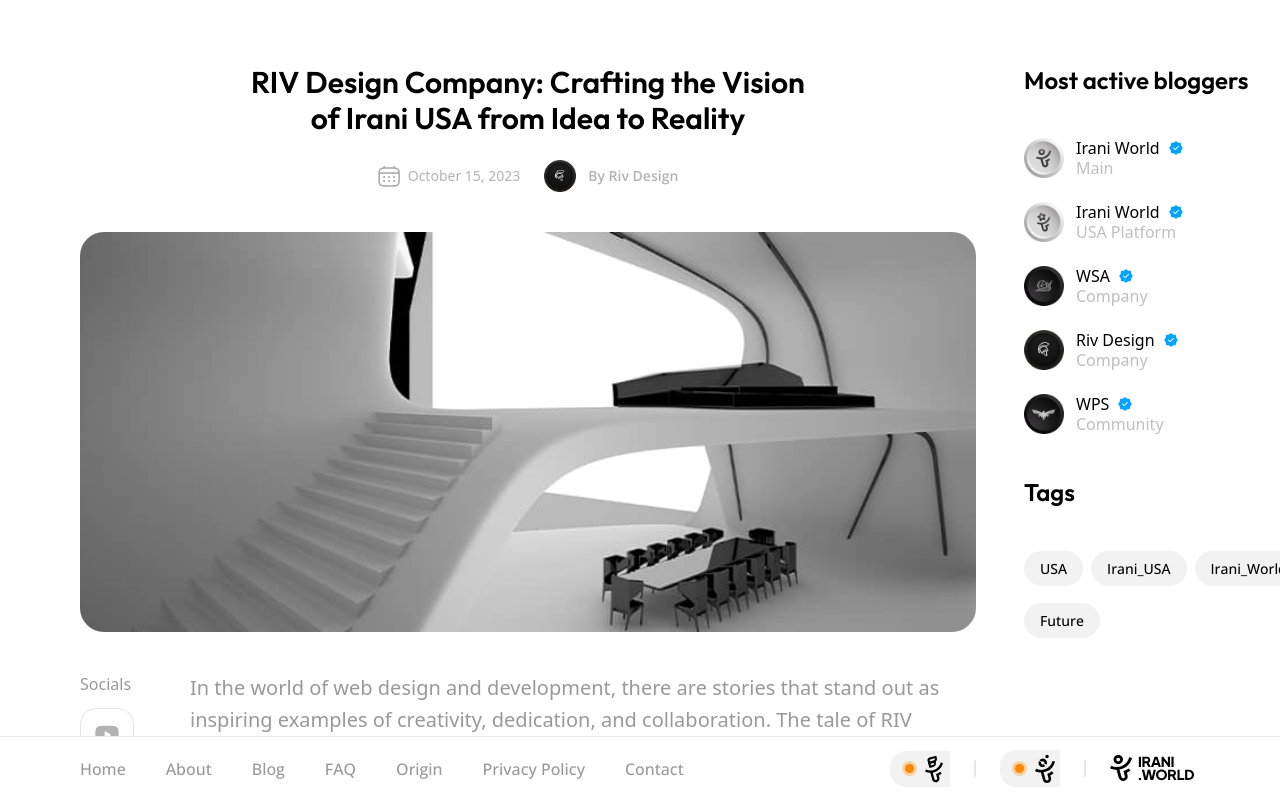
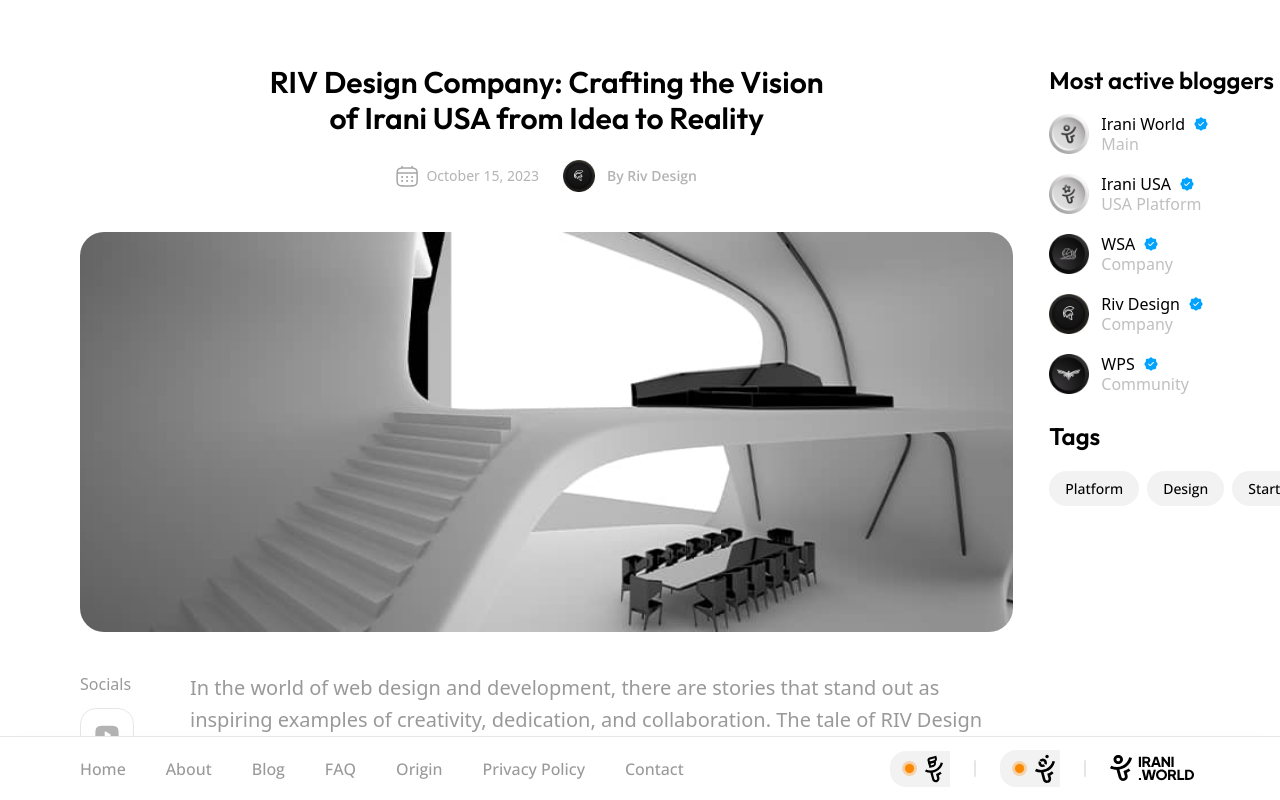
Before and after one commit to MiladDevarts/irani-world, a Next.js app: page /blog/vision-of-irani-usa in a window 1280 px wide. Built offline with nearby package versions, Linux system fonts and the light colour scheme.

Commit message:
fix: edit sidebar spacing

```diff
--- a/app/blog/irani-world-job-personalization-iranian-americans/page.tsx
+++ b/app/blog/irani-world-job-personalization-iranian-americans/page.tsx
@@ -18,7 +18,7 @@ const page = () => {
     <>
       <OverlayMenu />
       <main className="container flex flex-col lg:flex-row">
-        <div className="w-full lg:w-4/5 pt-16 mt-20 lg:mt-0">
+        <div className="w-full lg:w-5/6 pt-16 mt-20 lg:mt-0">
           <div className="w-full flex flex-col items-start lg:items-center mb-10">
             <h1 className="text-left text-black font-outfit text-3xl font-semibold lg:text-center max-w-xl">
               Unveiling Irani.World's American Section: A Job and
@@ -441,13 +441,13 @@ const page = () => {
             </div>
           </div>
         </div>
-        <div className="lg:relative w-full lg:w-1/5 lg:h-screen">
-          <div className="lg:fixed w-full h-full pt-16">
-            <div className="flex flex-col lg:mx-5 lg:ml-12">
-              <h3 className="text-2xl font-outfit font-semibold text-black mb-10">
+        <div className="lg:relative w-full lg:w-1/6 lg:h-screen">
+          <div className="lg:fixed w-full h-full pt-16 lg:ml-4">
+            <div className="flex flex-col mx-0 lg:mx-5">
+              <h3 className="text-2xl font-outfit font-semibold text-black mb-4">
                 Most active bloggers
               </h3>
-              <div className="flex flex-col gap-y-5">
+              <div className="flex flex-col gap-y-4">
                 <ActiveBlogger
                   icon={"/images/bloggers/irani-world.png"}
                   title={"Irani World"}
@@ -455,7 +455,7 @@ const page = () => {
                 />
                 <ActiveBlogger
                   icon={"/images/bloggers/irani-usa.png"}
-                  title={"Irani World"}
+                  title={"Irani USA"}
                   role={"USA Platform"}
                 />
                 <ActiveBlogger
@@ -475,18 +475,17 @@ const page = () => {
                 />
               </div>
             </div>
-            <div className="flex flex-col lg:mx-5 lg:ml-12 mt-10">
-              <h3 className="text-2xl font-outfit font-semibold text-black mb-10">
+            <div className="flex flex-col lg:mx-5 mt-6">
+              <h3 className="text-2xl font-outfit font-semibold text-black mb-4">
                 Tags
               </h3>
               <div className="max-w-sm flex items-center flex-wrap gap-x-2 gap-y-3">
-                <Tag title={"Job_Seeking"} />
-                <Tag title={"jobs"} />
-                <Tag title={"iranian"} />
-                <Tag title={"Iranian_Amarican"} />
-                <Tag title={"Community"} />
+                <Tag title={"Platform"} />
+                <Tag title={"Design"} />
+                <Tag title={"Starter"} />
               </div>
             </div>
+
           </div>
         </div>
       </main>
--- a/app/blog/vision-of-irani-usa/page.tsx
+++ b/app/blog/vision-of-irani-usa/page.tsx
@@ -18,7 +18,7 @@ const page = () => {
     <>
       <OverlayMenu />
       <main className="container flex flex-col lg:flex-row">
-        <div className="w-full lg:w-4/5 pt-16 mt-20 lg:mt-0">
+        <div className="w-full lg:w-5/6 pt-16 mt-20 lg:mt-0">
           <div className="w-full flex flex-col items-start lg:items-center mb-10">
             <h1 className="text-left text-black font-outfit text-3xl font-semibold lg:text-center max-w-xl">
               RIV Design Company: Crafting the Vision of Irani USA from Idea to
@@ -355,13 +355,13 @@ const page = () => {
             </div>
           </div>
         </div>
-        <div className="lg:relative w-full lg:w-1/5 lg:h-screen">
-          <div className="lg:fixed w-full h-full pt-16">
-            <div className="flex flex-col lg:mx-5 lg:ml-12">
-              <h3 className="text-2xl font-outfit font-semibold text-black mb-10">
+        <div className="lg:relative w-full lg:w-1/6 lg:h-screen">
+          <div className="lg:fixed w-full h-full pt-16 lg:ml-4">
+            <div className="flex flex-col mx-0 lg:mx-5">
+              <h3 className="text-2xl font-outfit font-semibold text-black mb-4">
                 Most active bloggers
               </h3>
-              <div className="flex flex-col gap-y-5">
+              <div className="flex flex-col gap-y-4">
                 <ActiveBlogger
                   icon={"/images/bloggers/irani-world.png"}
                   title={"Irani World"}
@@ -369,7 +369,7 @@ const page = () => {
                 />
                 <ActiveBlogger
                   icon={"/images/bloggers/irani-usa.png"}
-                  title={"Irani World"}
+                  title={"Irani USA"}
                   role={"USA Platform"}
                 />
                 <ActiveBlogger
@@ -389,18 +389,17 @@ const page = () => {
                 />
               </div>
             </div>
-            <div className="flex flex-col lg:mx-5 lg:ml-12 mt-10">
-              <h3 className="text-2xl font-outfit font-semibold text-black mb-10">
+            <div className="flex flex-col lg:mx-5 mt-6">
+              <h3 className="text-2xl font-outfit font-semibold text-black mb-4">
                 Tags
               </h3>
               <div className="max-w-sm flex items-center flex-wrap gap-x-2 gap-y-3">
-                <Tag title={"USA"} />
-                <Tag title={"Irani_USA"} />
-                <Tag title={"Irani_World"} />
-                <Tag title={"Vision"} />
-                <Tag title={"Future"} />
+                <Tag title={"Platform"} />
+                <Tag title={"Design"} />
+                <Tag title={"Starter"} />
               </div>
             </div>
+
           </div>
         </div>
       </main>
--- a/app/blog/what-is-irani-world/page.tsx
+++ b/app/blog/what-is-irani-world/page.tsx
@@ -16,7 +16,7 @@ const page = () => {
     <>
       <OverlayMenu />
       <main className="relative container flex flex-col lg:flex-row">
-        <div className="w-full lg:w-4/5 pt-16 mt-20 lg:mt-0">
+        <div className="w-full lg:w-5/6 pt-16 mt-20 lg:mt-0">
           <div className="w-full flex flex-col items-start lg:items-center mb-10">
             <h1 className="text-left text-black font-outfit text-3xl font-semibold lg:text-center max-w-xl">
               What is the Irani.World platform?
@@ -351,13 +351,13 @@ const page = () => {
             </div>
           </div>
         </div>
-        <div className="lg:relative w-full lg:w-1/5 lg:h-screen">
-          <div className="lg:fixed w-full h-full pt-16">
-            <div className="flex flex-col lg:mx-5 lg:ml-12">
-              <h3 className="text-2xl font-outfit font-semibold text-black mb-10">
+        <div className="lg:relative w-full lg:w-1/6 lg:h-screen">
+          <div className="lg:fixed w-full h-full pt-16 lg:ml-4">
+            <div className="flex flex-col mx-0 lg:mx-5">
+              <h3 className="text-2xl font-outfit font-semibold text-black mb-4">
                 Most active bloggers
               </h3>
-              <div className="flex flex-col gap-y-5">
+              <div className="flex flex-col gap-y-4">
                 <ActiveBlogger
                   icon={"/images/bloggers/irani-world.png"}
                   title={"Irani World"}
@@ -365,7 +365,7 @@ const page = () => {
                 />
                 <ActiveBlogger
                   icon={"/images/bloggers/irani-usa.png"}
-                  title={"Irani World"}
+                  title={"Irani USA"}
                   role={"USA Platform"}
                 />
                 <ActiveBlogger
@@ -385,18 +385,17 @@ const page = () => {
                 />
               </div>
             </div>
-            <div className="flex flex-col lg:mx-5 lg:ml-12 mt-10">
-              <h3 className="text-2xl font-outfit font-semibold text-black mb-10">
+            <div className="flex flex-col lg:mx-5 mt-6">
+              <h3 className="text-2xl font-outfit font-semibold text-black mb-4">
                 Tags
               </h3>
               <div className="max-w-sm flex items-center flex-wrap gap-x-2 gap-y-3">
                 <Tag title={"Platform"} />
-                <Tag title={"Launch"} />
-                <Tag title={"Iran"} />
-                <Tag title={"Community"} />
-                <Tag title={"Iranian"} />
+                <Tag title={"Design"} />
+                <Tag title={"Starter"} />
               </div>
             </div>
+
           </div>
         </div>
       </main>
--- a/app/blog/why-use-invest-time-iraniworld/page.tsx
+++ b/app/blog/why-use-invest-time-iraniworld/page.tsx
@@ -18,7 +18,7 @@ const page = () => {
     <>
       <OverlayMenu />
       <main className="container flex flex-col lg:flex-row">
-        <div className="w-full lg:w-4/5 pt-16 mt-20 lg:mt-0">
+        <div className="w-full lg:w-5/6 pt-16 mt-20 lg:mt-0">
           <div className="w-full flex flex-col items-start lg:items-center mb-10">
             <h1 className="text-left text-black font-outfit text-3xl font-semibold lg:text-center max-w-xl">
               Why should you use and invest time in the Irani.World platform?
@@ -374,13 +374,13 @@ const page = () => {
             </div>
           </div>
         </div>
-        <div className="lg:relative w-full lg:w-1/5 lg:h-screen">
-          <div className="lg:fixed w-full h-full pt-16">
-            <div className="flex flex-col lg:mx-5 lg:ml-12">
-              <h3 className="text-2xl font-outfit font-semibold text-black mb-10">
+        <div className="lg:relative w-full lg:w-1/6 lg:h-screen">
+          <div className="lg:fixed w-full h-full pt-16 lg:ml-4">
+            <div className="flex flex-col mx-0 lg:mx-5">
+              <h3 className="text-2xl font-outfit font-semibold text-black mb-4">
                 Most active bloggers
               </h3>
-              <div className="flex flex-col gap-y-5">
+              <div className="flex flex-col gap-y-4">
                 <ActiveBlogger
                   icon={"/images/bloggers/irani-world.png"}
                   title={"Irani World"}
@@ -388,7 +388,7 @@ const page = () => {
                 />
                 <ActiveBlogger
                   icon={"/images/bloggers/irani-usa.png"}
-                  title={"Irani World"}
+                  title={"Irani USA"}
                   role={"USA Platform"}
                 />
                 <ActiveBlogger
@@ -408,18 +408,17 @@ const page = () => {
                 />
               </div>
             </div>
-            <div className="flex flex-col lg:mx-5 lg:ml-12 mt-10">
-              <h3 className="text-2xl font-outfit font-semibold text-black mb-10">
+            <div className="flex flex-col lg:mx-5 mt-6">
+              <h3 className="text-2xl font-outfit font-semibold text-black mb-4">
                 Tags
               </h3>
               <div className="max-w-sm flex items-center flex-wrap gap-x-2 gap-y-3">
                 <Tag title={"Platform"} />
-                <Tag title={"Launch"} />
-                <Tag title={"Iran"} />
-                <Tag title={"Community"} />
-                <Tag title={"Iranian"} />
+                <Tag title={"Design"} />
+                <Tag title={"Starter"} />
               </div>
             </div>
+
           </div>
         </div>
       </main>
--- a/app/blog/wps-associations-new-endeavor/page.tsx
+++ b/app/blog/wps-associations-new-endeavor/page.tsx
@@ -17,7 +17,7 @@ const page = () => {
     <>
       <OverlayMenu />
       <main className="container flex flex-col lg:flex-row">
-        <div className="w-full lg:w-4/5 pt-16 mt-20 lg:mt-0">
+        <div className="w-full lg:w-5/6 pt-16 mt-20 lg:mt-0">
           <div className="w-full flex flex-col items-start lg:items-center mb-10">
             <h1 className="text-left text-black font-outfit text-3xl font-semibold lg:text-center max-w-xl">
               Bridging Boundaries: WPS Association's New Endeavor - WSA
@@ -387,13 +387,13 @@ const page = () => {
             </div>
           </div>
         </div>
-        <div className="lg:relative w-full lg:w-1/5 lg:h-screen">
-          <div className="lg:fixed w-full h-full pt-16">
-            <div className="flex flex-col mx-5 lg:ml-12">
-              <h3 className="text-2xl font-outfit font-semibold text-black mb-10">
+        <div className="lg:relative w-full lg:w-1/6 lg:h-screen">
+          <div className="lg:fixed w-full h-full pt-16 lg:ml-4">
+            <div className="flex flex-col mx-0 lg:mx-5">
+              <h3 className="text-2xl font-outfit font-semibold text-black mb-4">
                 Most active bloggers
               </h3>
-              <div className="flex flex-col gap-y-5">
+              <div className="flex flex-col gap-y-4">
                 <ActiveBlogger
                   icon={"/images/bloggers/irani-world.png"}
                   title={"Irani World"}
@@ -401,7 +401,7 @@ const page = () => {
                 />
                 <ActiveBlogger
                   icon={"/images/bloggers/irani-usa.png"}
-                  title={"Irani World"}
+                  title={"Irani USA"}
                   role={"USA Platform"}
                 />
                 <ActiveBlogger
@@ -421,18 +421,17 @@ const page = () => {
                 />
               </div>
             </div>
-            <div className="flex flex-col lg:mx-5 lg:ml-12 mt-10">
-              <h3 className="text-2xl font-outfit font-semibold text-black mb-10">
+            <div className="flex flex-col lg:mx-5 mt-6">
+              <h3 className="text-2xl font-outfit font-semibold text-black mb-4">
                 Tags
               </h3>
               <div className="max-w-sm flex items-center flex-wrap gap-x-2 gap-y-3">
                 <Tag title={"Platform"} />
-                <Tag title={"Launch"} />
-                <Tag title={"Iran"} />
-                <Tag title={"Community"} />
-                <Tag title={"Iranian"} />
+                <Tag title={"Design"} />
+                <Tag title={"Starter"} />
               </div>
             </div>
+
           </div>
         </div>
       </main>
--- a/app/blog/wsa-riv-wps-partnership-innovative-ad-platform/page.tsx
+++ b/app/blog/wsa-riv-wps-partnership-innovative-ad-platform/page.tsx
@@ -17,7 +17,7 @@ const page = () => {
     <>
       <OverlayMenu />
       <main className="container flex flex-col lg:flex-row">
-        <div className="w-full lg:w-4/5 pt-16 mt-20 lg:mt-0">
+        <div className="w-full lg:w-5/6 pt-16 mt-20 lg:mt-0">
           <div className="w-full flex flex-col items-start lg:items-center mb-10">
             <h1 className="text-left text-black font-outfit text-3xl font-semibold lg:text-center max-w-xl">
               WSA Company Announces Exciting Partnership with RIV Company and
@@ -397,13 +397,13 @@ const page = () => {
             </div>
           </div>
         </div>
-        <div className="lg:relative w-full lg:w-1/5 lg:h-screen">
-          <div className="lg:fixed w-full h-full pt-16">
-            <div className="flex flex-col lg:mx-5 lg:ml-12">
-              <h3 className="text-2xl font-outfit font-semibold text-black mb-10">
+        <div className="lg:relative w-full lg:w-1/6 lg:h-screen">
+          <div className="lg:fixed w-full h-full pt-16 lg:ml-4">
+            <div className="flex flex-col mx-0 lg:mx-5">
+              <h3 className="text-2xl font-outfit font-semibold text-black mb-4">
                 Most active bloggers
               </h3>
-              <div className="flex flex-col gap-y-5">
+              <div className="flex flex-col gap-y-4">
                 <ActiveBlogger
                   icon={"/images/bloggers/irani-world.png"}
                   title={"Irani World"}
@@ -411,7 +411,7 @@ const page = () => {
                 />
                 <ActiveBlogger
                   icon={"/images/bloggers/irani-usa.png"}
-                  title={"Irani World"}
+                  title={"Irani USA"}
                   role={"USA Platform"}
                 />
                 <ActiveBlogger
@@ -431,18 +431,17 @@ const page = () => {
                 />
               </div>
             </div>
-            <div className="flex flex-col lg:mx-5 lg:ml-12 mt-10">
-              <h3 className="text-2xl font-outfit font-semibold text-black mb-10">
+            <div className="flex flex-col lg:mx-5 mt-6">
+              <h3 className="text-2xl font-outfit font-semibold text-black mb-4">
                 Tags
               </h3>
               <div className="max-w-sm flex items-center flex-wrap gap-x-2 gap-y-3">
                 <Tag title={"Platform"} />
-                <Tag title={"Launch"} />
-                <Tag title={"Iran"} />
-                <Tag title={"Community"} />
-                <Tag title={"Iranian"} />
+                <Tag title={"Design"} />
+                <Tag title={"Starter"} />
               </div>
             </div>
+
           </div>
         </div>
       </main>
```
